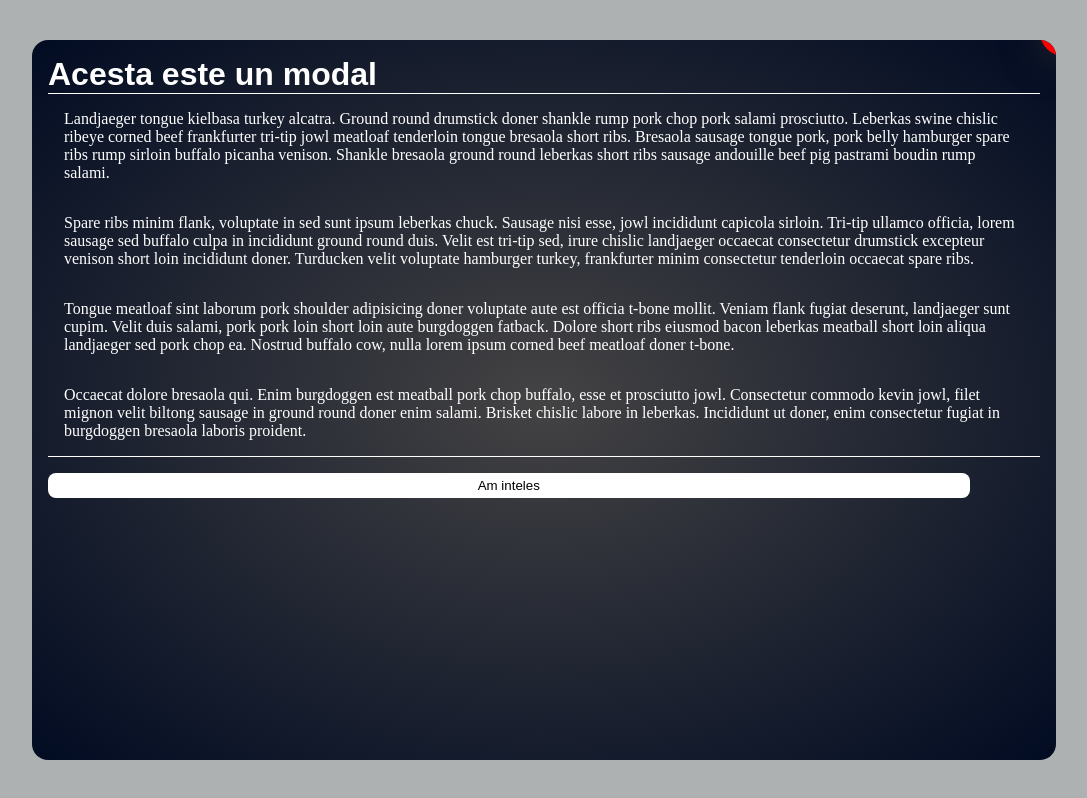
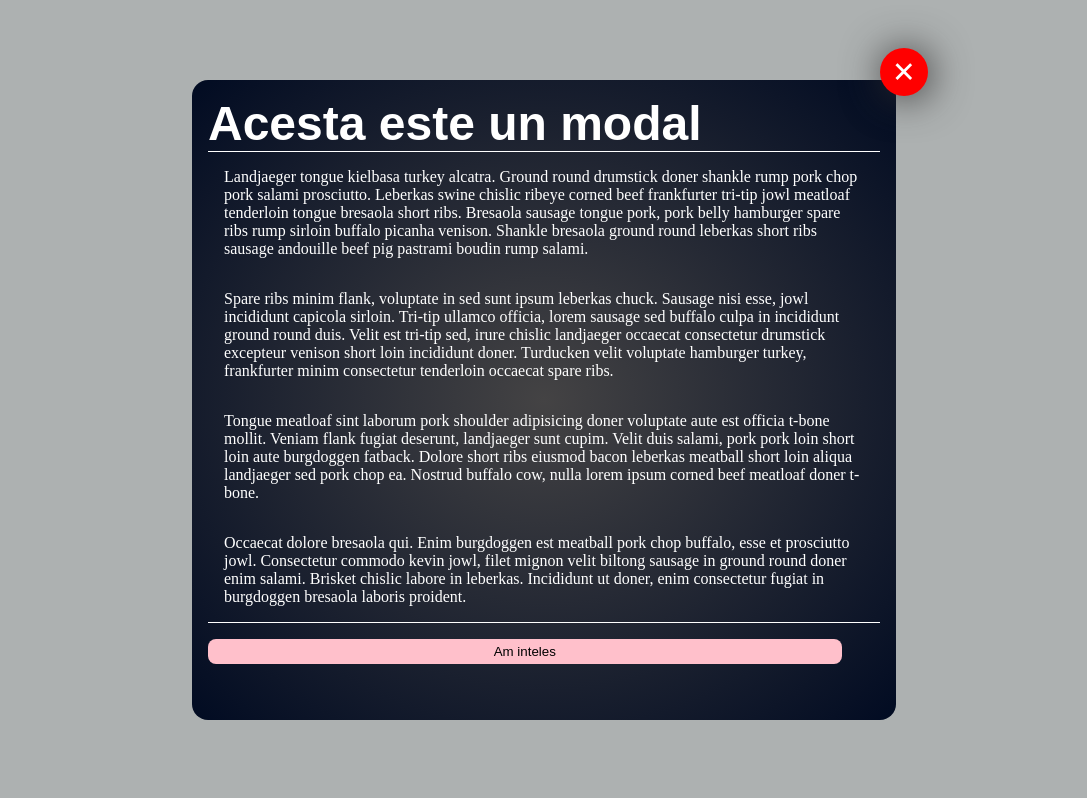
Before and after one commit to ITSchool-Web-Force/Tema-Animatii, a plain HTML site: page index.html in a window 1280 px wide. Shown: the whole page, without its empty margins (96-1183 px from the left). Drawn offline with Linux system fonts and the light colour scheme.

Commit message:
add button style

```diff
--- a/style.css
+++ b/style.css
@@ -14,7 +14,6 @@ main {
     transform: translate(-50%,-50%);
     box-sizing: border-box;
     border-radius: 1rem;
-    overflow: scroll;
     z-index: 3;
     color:white;
 
@@ -66,3 +65,19 @@ button {
     text-align: center;
     z-index: 2;
     box-shadow: 0.1ch 0.1ch 2ch rgb(48, 47, 47);
+}
+@media (min-width: 512px) {
+    main {
+        height: 80%;
+        width: 55%;
+        overflow: visible;
+    }
+    h1 {
+        font-size: 3rem;
+    }
+    button {
+        width: 5rem;
+        margin-inline-end: 1rem;
+        background-color: pink;
+    }
+}
```
